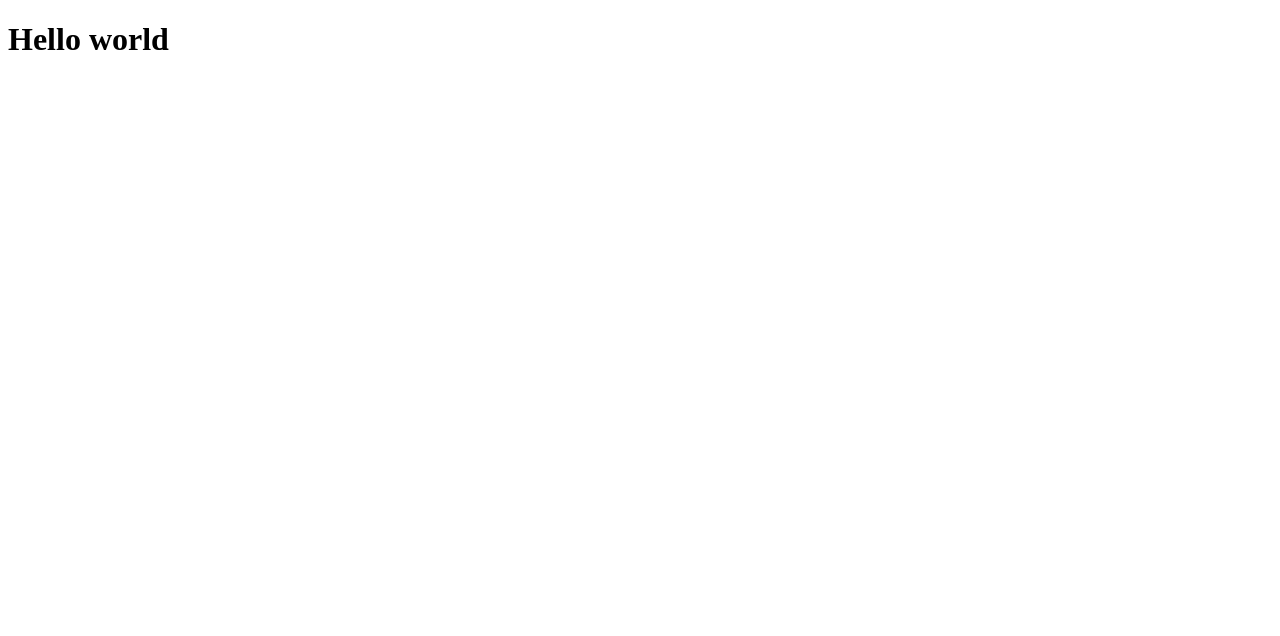
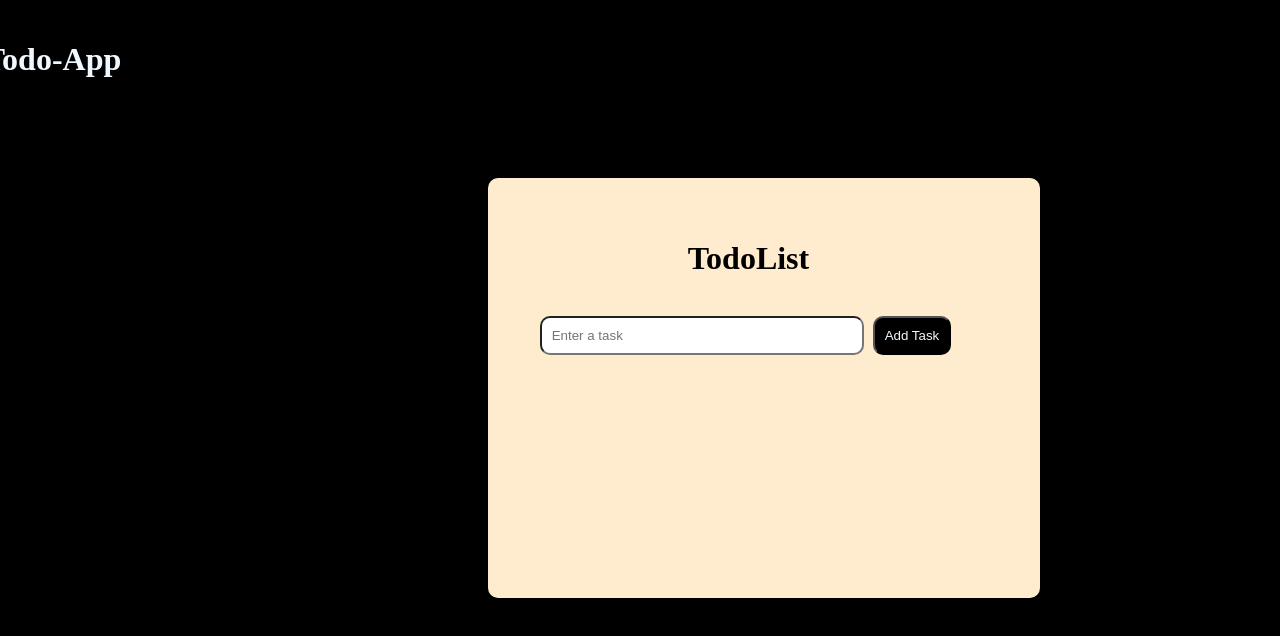
Before and after one commit to Dhileepguru/Todo_list, a plain HTML site: page index.html in a window 1280 px wide. Drawn offline with Linux system fonts and the light colour scheme.

Commit message:
created container

```diff
--- /dev/null
+++ b/assets/script.js
@@ -0,0 +1,14 @@
+var text=document.getElementById("inputid");
+var list=document.getElementById("todolist");
+let arr=[];
+function display()
+{
+    arr.push(text.value);
+    listDisplay(text.value);
+}
+function listDisplay(txt)
+{
+  let para=document.createElement("p");
+  para.innerText=txt;
+  list.appendChild(para);
+}
--- /dev/null
+++ b/assets/style.css
@@ -0,0 +1,39 @@
+body{
+    background-color: black;
+    color: aliceblue;
+}
+header
+{
+    margin-left: -200px
+}
+.container
+{
+    background-color:blanchedalmond;
+    color: black;
+    width:400px;
+    height: 400px;
+    margin-left: 480px;
+    margin-top: 100px;
+    border-radius: 10px;
+}
+.container,h1
+{
+    padding-left: 12%;
+    padding-top: 20px;
+}
+.in
+{
+    margin-left: -100px;
+    width: 300px;
+    min-height: max-content;
+    border-radius: 10px;
+    padding: 10px;
+}
+button
+{
+    margin-left: 5px;
+    border-radius: 10px;
+    padding: 10px ;
+    color: aliceblue;
+    background-color: black;
+}
--- a/index.html
+++ b/index.html
@@ -4,10 +4,24 @@
         <meta charset="UTF-8">
         <meta name="viewport" content="width=device-width, initial-scale=1.0">
         <title>Todolist</title>
+        <link rel="stylesheet" href="./assets/style.css">
     </head>
-    <body>
-        <div>
-            <h1>Hello world</h1>
+    <body >  <!--style="background-color: black;"-->
+        <header>
+            <h1>Todo-App</h1>
+        </header>
+        <div class="container">
+            <h1>TodoList</h1>
+            <br>
+            <input type="text" class="in" id="inputid" placeholder="Enter a task">
+            <button onclick="display()" type="submit">Add Task</button>
+            <div id="todolist">
+
+            </div>
         </div>
+
+
+        <script src="./assets/script.js"></script>
     </body>
+
 </html>
```
